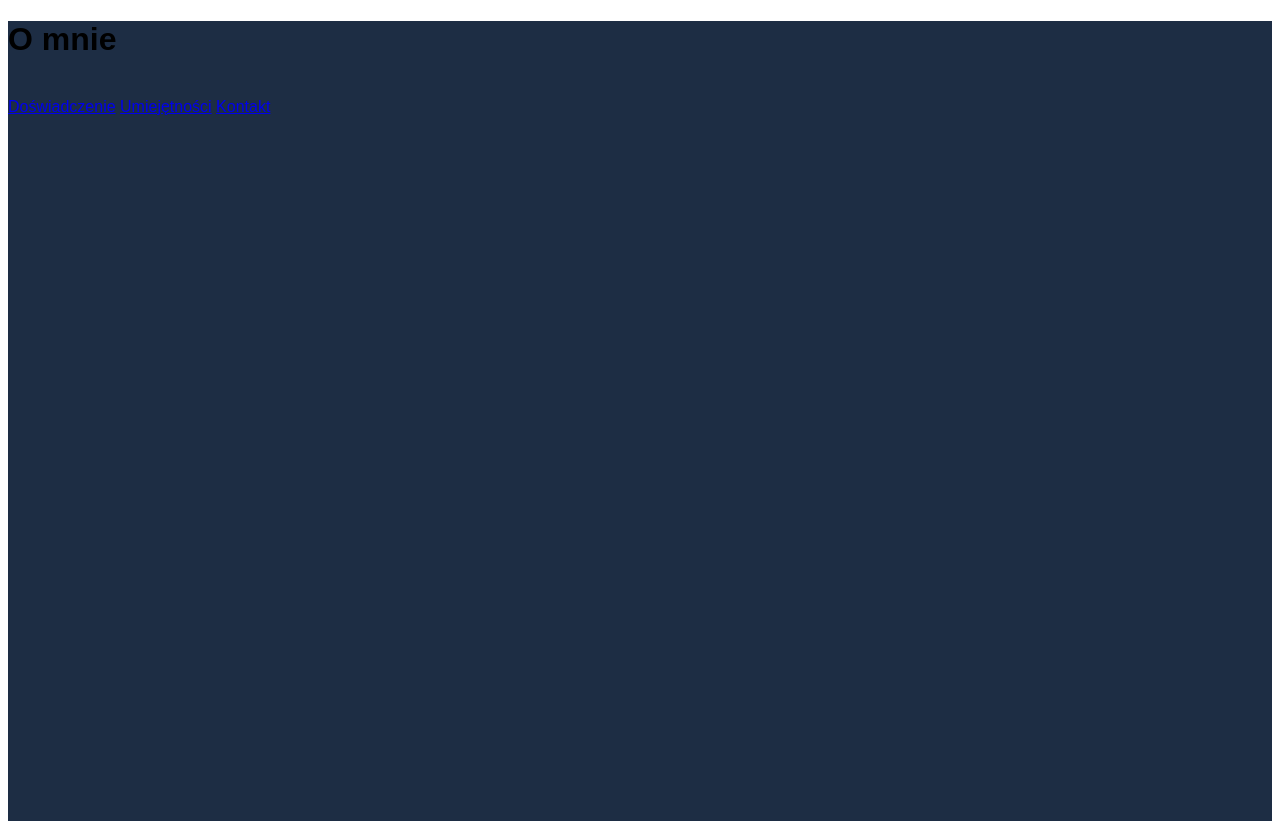
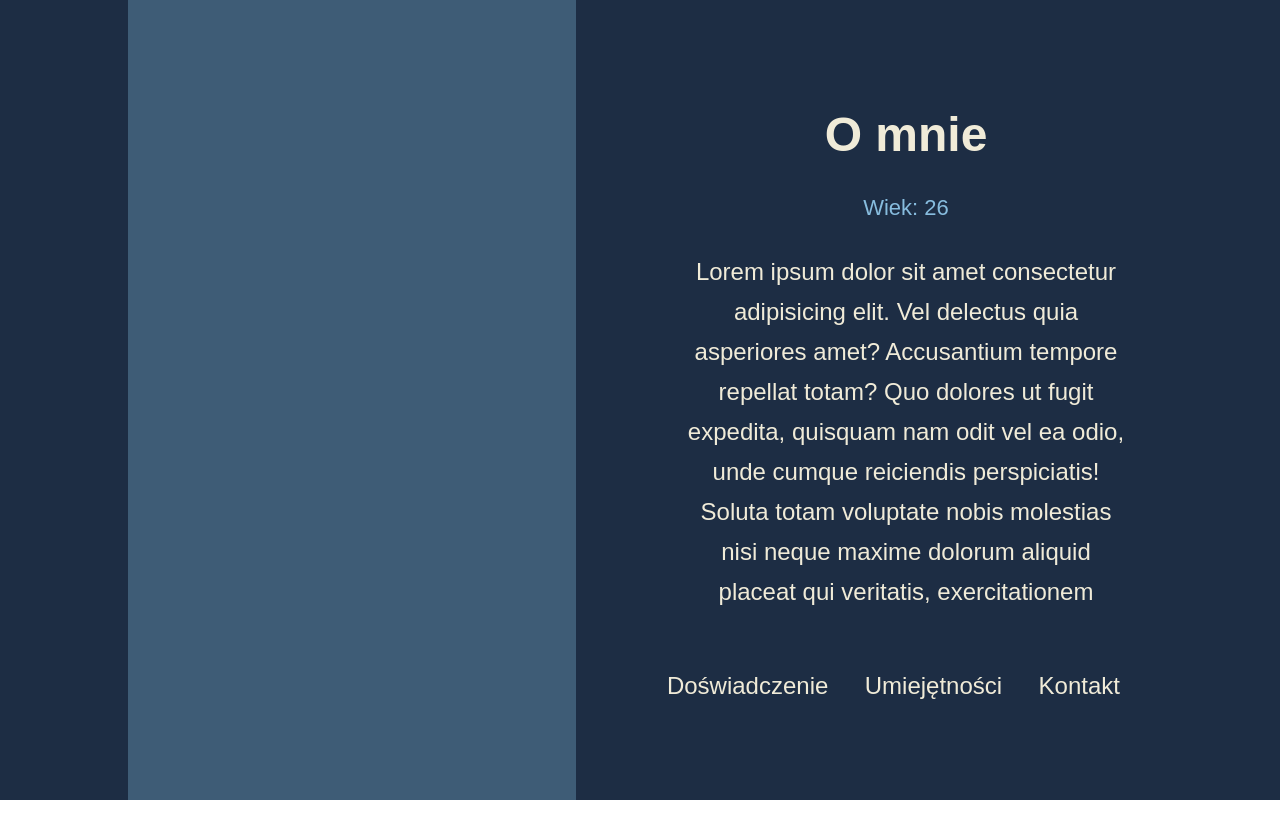
Before and after one commit to konrad-podolak/CV, a website: page index.html in a window 1280 px wide. After the commit the page ends 800 px from the top, so only its background shows below. Drawn offline with nearby package versions, Linux system fonts and the light colour scheme.

Commit message:
header section made with position absolute

```diff
--- a/index.html
+++ b/index.html
@@ -1,23 +1,39 @@
 <!DOCTYPE html>
 <html lang="">
   <head>
-    <meta charset="UTF-8">
-    <meta name="viewport" content="width=device-width, initial-scale=1.0">
+    <meta charset="UTF-8" />
+    <meta name="viewport" content="width=device-width, initial-scale=1.0" />
     <title>Konrad Podolak CV</title>
-    <link rel="stylesheet" href="./style.css" type="text/css">
+    <link
+      rel="stylesheet"
+      href="./node_modules/normalize.css"
+      type="text/css"
+    />
+    <link rel="stylesheet" href="./style.css" type="text/css" />
   </head>
   <body>
     <header class="about">
+      <div class="about__content">
         <h1 class="about__title">O mnie</h1>
-        <div class="rectangle">
-            <img src="" alt="" class="rectangle__img">
+        <p class="about__age">Wiek: 26</p>
+        <p class="about__description">
+          Lorem ipsum dolor sit amet consectetur adipisicing elit. Vel delectus
+          quia asperiores amet? Accusantium tempore repellat totam? Quo dolores
+          ut fugit expedita, quisquam nam odit vel ea odio, unde cumque
+          reiciendis perspiciatis! Soluta totam voluptate nobis molestias nisi
+          neque maxime dolorum aliquid placeat qui veritatis, exercitationem
+
+        </p>
       </div>
+
       <navigation class="about-navigation">
         <a href="#" class="about-navigation__link">Doświadczenie</a>
         <a href="#" class="about-navigation__link">Umiejętności</a>
         <a href="#" class="about-navigation__link">Kontakt</a>
       </navigation>
+      <div class="rectangle">
+        <img src="" alt="" class="rectangle__img" />
+      </div>
     </header>
-
   </body>
 </html>
--- a/style.css
+++ b/style.css
@@ -1,9 +1,70 @@
 :root {
     font-size: 16px;
     font-family: Arial, Helvetica, sans-serif;
+    max-width: 1600px;
+    margin:0 auto 0 auto;
+
 }
+ * {
+     margin: 0;
+     padding: 0;
+ }
 
 .about  {
     height: 100vh;
     background-color:#1d2d44;
 }
+
+.about__content  {
+    position: absolute;
+    right: 150px;
+    top: 75px;
+    width: 35%;
+    color:#f0ebd8;
+}
+
+.about__title  {
+    font-size: 48px;
+    text-align: center;
+}
+
+.about__age  {
+    text-align: center;
+    margin: 32px 0 32px 0;
+    font-size: 22px;
+    color: #87bcde;
+}
+
+.about__description  {
+    font-size: 24px;
+    text-align: center;
+    line-height: 40px;
+}
+
+.rectangle  {
+    position: absolute;
+    left: 10%;
+    top: 0;
+    height: 100vh;
+    width: 35%;
+    background-color: #3e5c76;
+}
+
+.about-navigation  {
+    position: absolute;
+    bottom: 100px;
+    right: 0px;
+    margin-right: 10%;
+}
+
+.about-navigation__link  {
+    text-decoration: none;
+    color:#f0ebd8;
+    font-size: 24px;
+    margin-right: 32px;
+    transition: linear .3s;
+}
+
+.about-navigation__link:hover  {
+    border-bottom: 3px solid #87bcde;
+}
```
Lines whose indentation alone changed are shown as unchanged.
